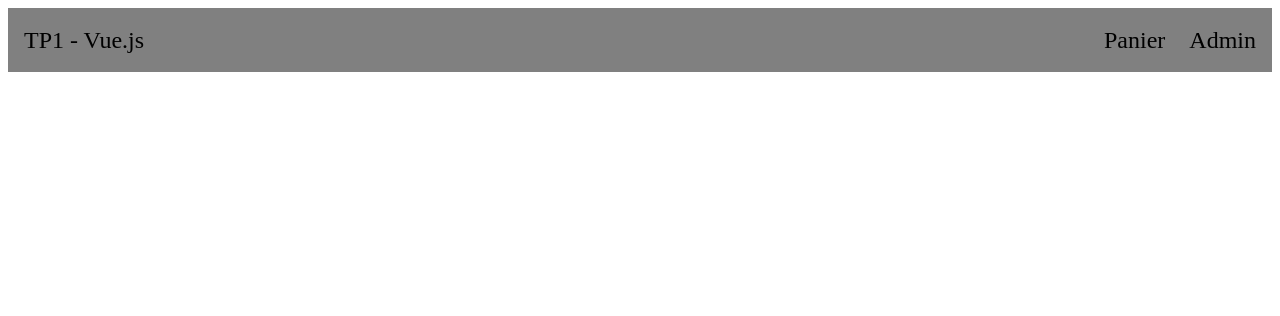
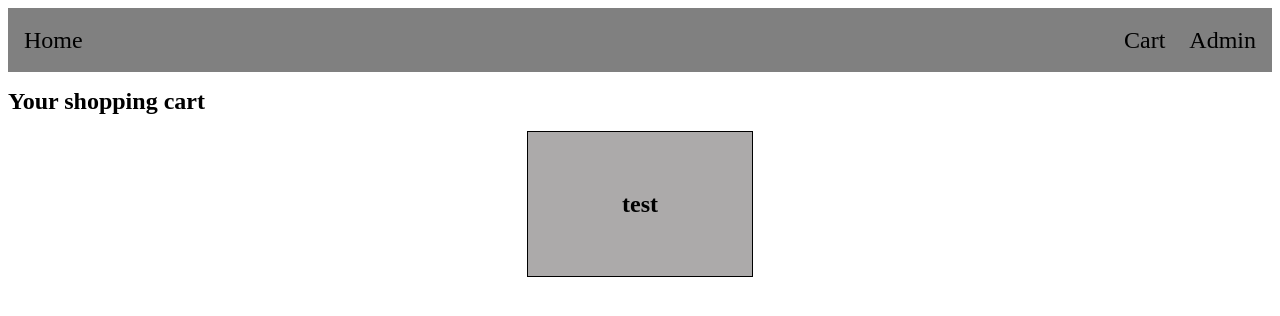
Before and after one commit to Raphael-Laurent/Interface_TP1, a Vue app in the folder TP1/: page /panier in a window 1280 px wide. Shown: the top 316 px of the page. Built offline with nearby package versions, Linux system fonts and the light colour scheme.

Commit message:
Ajout panier

```diff
--- a/TP1/src/components/ArticleItem.vue
+++ b/TP1/src/components/ArticleItem.vue
@@ -24,8 +24,8 @@ defineProps({
     border: .1rem solid black;
     background-color: rgb(172, 170, 170);
     padding: 1rem 2rem;
-    min-width: 14rem;
-    min-height: 10rem;
+    min-width: 10rem;
+    min-height: 7rem;
     display: flex;
     justify-content: center;
     align-items: center;
--- a/TP1/src/components/ArticleView.vue
+++ b/TP1/src/components/ArticleView.vue
@@ -1,6 +1,6 @@
 <script setup>
-import { RouterLink, useRoute } from 'vue-router';
-import { articles } from '../data/data.js';
+import { useRoute } from 'vue-router';
+import { articles, panier } from '../data/data.js';
 import { computed } from 'vue';
 
 const route = useRoute();
@@ -8,6 +8,27 @@ const route = useRoute();
 const article = computed(()  =>
     articles.find(a => a.id === Number(route.params.id))
 )
+
+const dejaAjoute = computed(() => {
+    if (!article.value) return false
+    return panier.find(a => a.id === article.value.id) !== undefined
+})
+
+function ajouterPanier() {
+    if (!dejaAjoute.value) {
+        panier.push(article.value)
+    }
+}
+
+function supprimerPanier() {
+    if (dejaAjoute.value) {
+        const index = panier.findIndex(a => a.id === article.value.id)
+        if (index !== -1) {
+            panier.splice(index, 1)
+        }
+    }
+}
+
 </script>
 
 <template>
@@ -19,12 +40,11 @@ const article = computed(()  =>
     <p>{{ article.price }}</p>
 
     <p>{{ article.description }}</p>
-    </section>
-    <section v-else>
-        HEllo
+
+    <button v-if="!dejaAjoute" @click="ajouterPanier">Add to your cart</button>
+    <button v-else @click="supprimerPanier">Delete from your cart</button>
     </section>
 
-    <RouterLink to="/">Back to home</RouterLink>
 </template>
 
 <style scoped></style>
--- a/TP1/src/components/ListeArticles.vue
+++ b/TP1/src/components/ListeArticles.vue
@@ -17,8 +17,7 @@ defineProps({
   display: flex;
   justify-content: center;
   flex-wrap: wrap;
-  gap: 1rem 0;
+  gap: 1rem .3rem;
   padding: 0;
-  border: 1px solid pink;
 }
 </style>
--- a/TP1/src/components/Navigation.vue
+++ b/TP1/src/components/Navigation.vue
@@ -1,8 +1,8 @@
 <template>
     <section id="topComponent">
-        <RouterLink to="/">TP1 - Vue.js</RouterLink>
+        <RouterLink to="/">Home</RouterLink>
         <div id="rightLinks">
-            <RouterLink to="/admin">Panier</RouterLink>
+            <RouterLink to="/panier">Cart</RouterLink>
             <RouterLink to="/admin">Admin</RouterLink>
         </div>
     </section>
--- /dev/null
+++ b/TP1/src/components/PanierView.vue
@@ -0,0 +1,17 @@
+<script setup>
+import { panier } from '../data/data.js'
+import ListeArticles from './ListeArticles.vue';
+
+</script>
+
+<template>
+    <h1>Your shopping cart</h1>
+    <section>
+        <ListeArticles :list="panier" />
+    </section>
+</template>
+
+<style scoped>
+h1 {
+    font-size: 1.5rem;
+}</style>
--- a/TP1/src/data/data.js
+++ b/TP1/src/data/data.js
@@ -14,3 +14,7 @@ export const articles = reactive([
   { id: 11, name: 'Bonzai', description: 'Small bonsai tree', price: 20, image: '#' },
   { id: 12, name: 'Bonzai', description: 'Small bonsai tree', price: 20, image: '#' },
 ])
+
+export const panier = reactive([
+  {id: 1, name: 'test'}
+])
--- a/TP1/src/router.js
+++ b/TP1/src/router.js
@@ -4,12 +4,13 @@ import HomeView from './components/HomeView.vue'
 import ArticleView from './components/ArticleView.vue'
 import FormulaireArticle from './components/FormulaireArticle.vue'
 import AdminView from './components/AdminView.vue'
-
+import PanierView from './components/PanierView.vue'
 const routes = [
     {path: '/', component: HomeView},
     {path: '/ajouter', component: FormulaireArticle},
     {path: '/article/:id', component: ArticleView},
     {path: '/admin', component:AdminView},
+    {path: '/panier', component:PanierView},
 ]
 
 export const router = createRouter({
```
